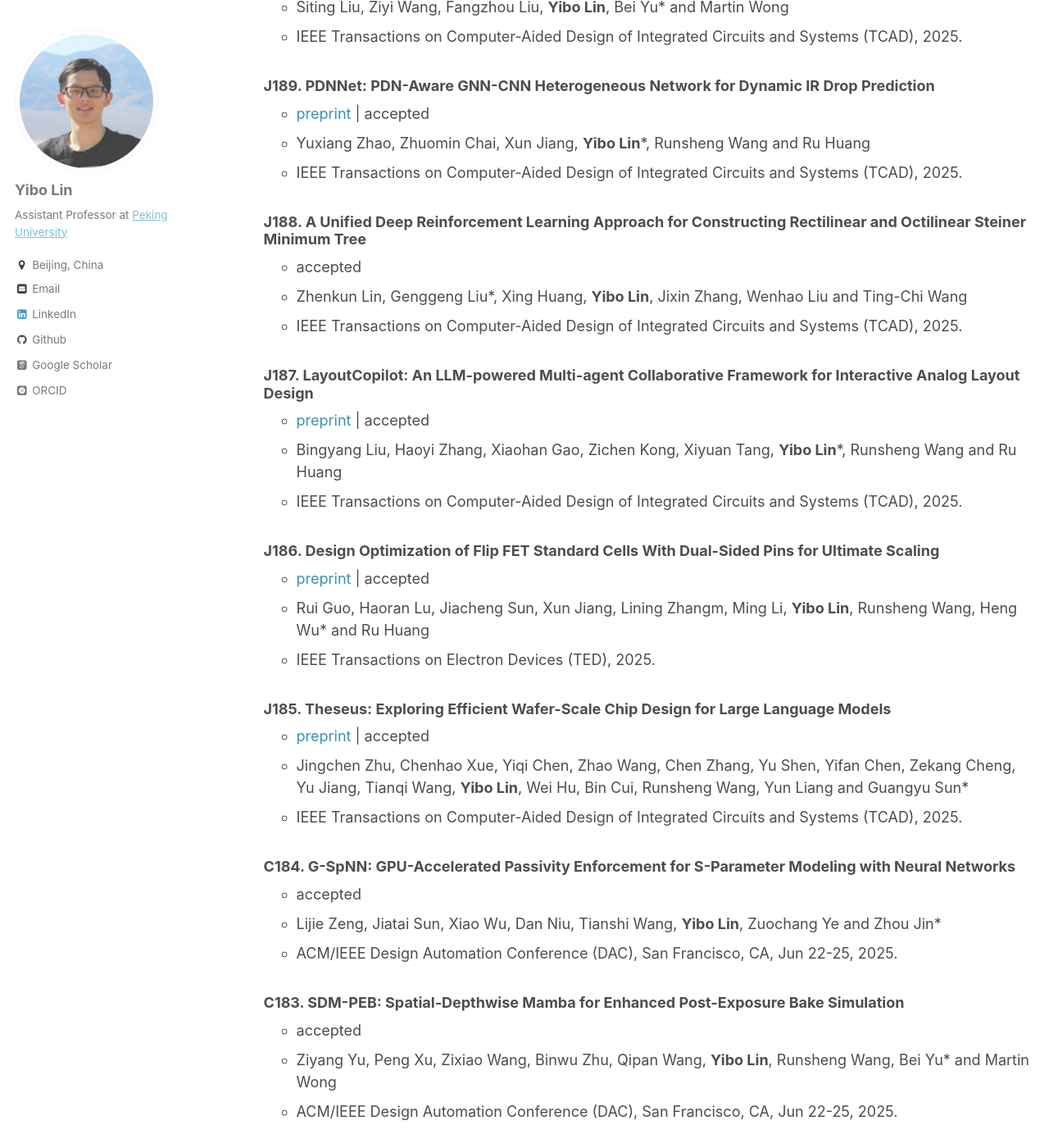
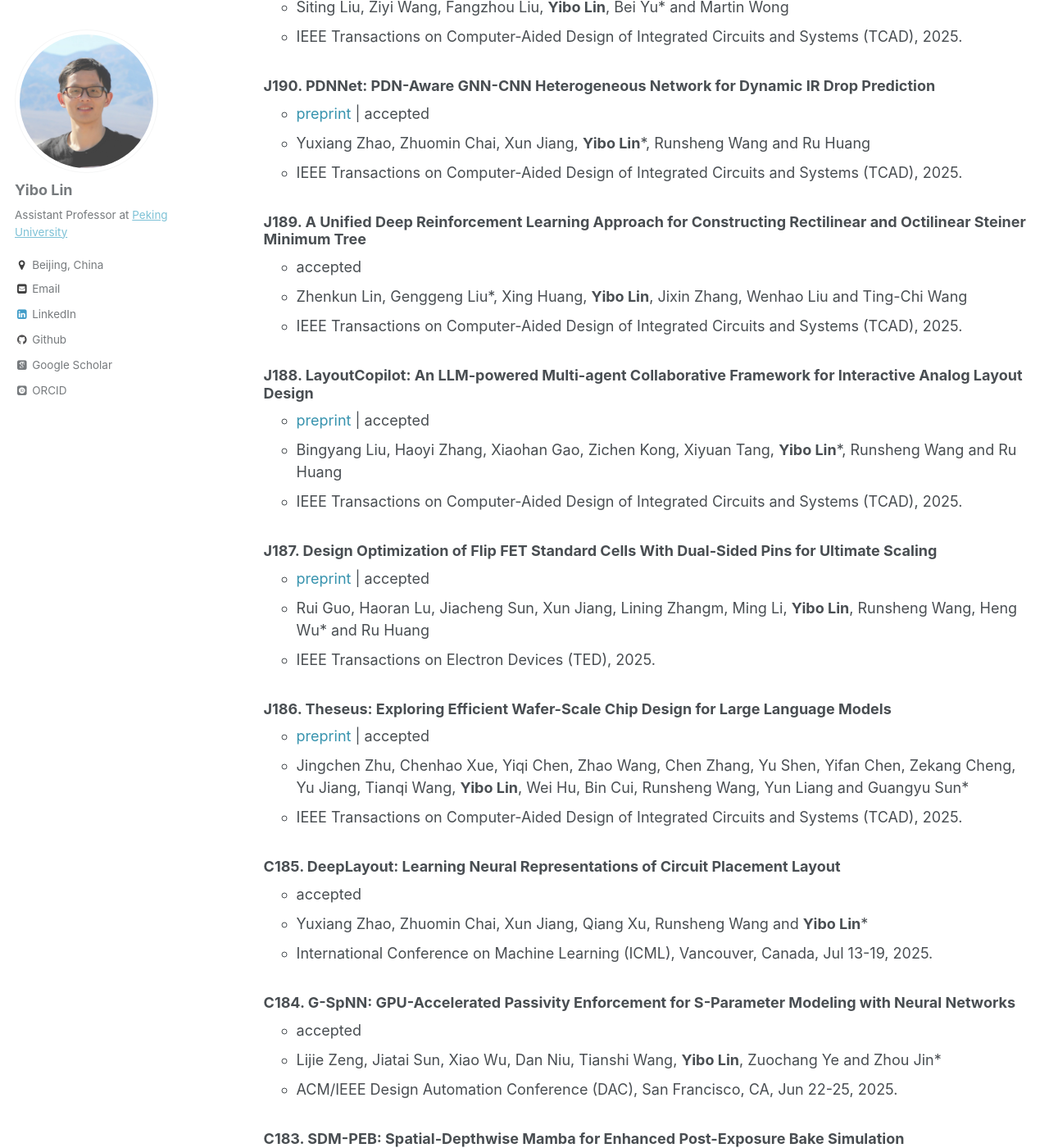
Before and after one commit to limbo018/limbo018.github.io, a Jekyll site: the page built from _pages/publications.md, in a window 1280 px wide and 1400 px high, scrolled down 451 px. Shown: the whole window at 82% size. Built offline with Jekyll 4.4.1, drawn with Linux system fonts in a browser that asks for light colours; some web fonts are replaced.

Commit message:
add yuxiang's icml25 paper

```diff
--- a/_pages/publications.md
+++ b/_pages/publications.md
@@ -20,35 +20,40 @@ Conference and Journal Papers
 
 * 2025
 
-  ### J190. [Sign-off Timing Considerations via Concurrent Routing Topology Optimization](https://doi.org/10.1109/TCAD.2024.3506216)
+  ### J191. [Sign-off Timing Considerations via Concurrent Routing Topology Optimization](https://doi.org/10.1109/TCAD.2024.3506216)
      * accepted
      * Siting Liu, Ziyi Wang, Fangzhou Liu, **Yibo Lin**, Bei Yu\* and Martin Wong
      * IEEE Transactions on Computer-Aided Design of Integrated Circuits and Systems (TCAD), 2025.
 
-  ### J189. [PDNNet: PDN-Aware GNN-CNN Heterogeneous Network for Dynamic IR Drop Prediction](https://doi.org/10.1109/TCAD.2024.3509796)
+  ### J190. [PDNNet: PDN-Aware GNN-CNN Heterogeneous Network for Dynamic IR Drop Prediction](https://doi.org/10.1109/TCAD.2024.3509796)
      * <a href="https://arxiv.org/abs/2403.18569" style="color:#3793ae">preprint</a> \| accepted
      * Yuxiang Zhao, Zhuomin Chai, Xun Jiang, **Yibo Lin**\*, Runsheng Wang and Ru Huang
      * IEEE Transactions on Computer-Aided Design of Integrated Circuits and Systems (TCAD), 2025.
 
-  ### J188. [A Unified Deep Reinforcement Learning Approach for Constructing Rectilinear and Octilinear Steiner Minimum Tree](https://doi.org/10.1109/TCAD.2024.3523429)
+  ### J189. [A Unified Deep Reinforcement Learning Approach for Constructing Rectilinear and Octilinear Steiner Minimum Tree](https://doi.org/10.1109/TCAD.2024.3523429)
      * accepted
      * Zhenkun Lin, Genggeng Liu\*, Xing Huang, **Yibo Lin**, Jixin Zhang, Wenhao Liu and Ting-Chi Wang
      * IEEE Transactions on Computer-Aided Design of Integrated Circuits and Systems (TCAD), 2025.
 
-  ### J187. [LayoutCopilot: An LLM-powered Multi-agent Collaborative Framework for Interactive Analog Layout Design](https://doi.org/10.1109/TCAD.2025.3529805)
+  ### J188. [LayoutCopilot: An LLM-powered Multi-agent Collaborative Framework for Interactive Analog Layout Design](https://doi.org/10.1109/TCAD.2025.3529805)
      * <a href="https://arxiv.org/abs/2406.18873" style="color:#3793ae">preprint</a> \| accepted
      * Bingyang Liu, Haoyi Zhang, Xiaohan Gao, Zichen Kong, Xiyuan Tang, **Yibo Lin**\*, Runsheng Wang and Ru Huang
      * IEEE Transactions on Computer-Aided Design of Integrated Circuits and Systems (TCAD), 2025.
 
-  ### J186. [Design Optimization of Flip FET Standard Cells With Dual-Sided Pins for Ultimate Scaling](https://doi.org/10.1109/TED.2025.3558759)
+  ### J187. [Design Optimization of Flip FET Standard Cells With Dual-Sided Pins for Ultimate Scaling](https://doi.org/10.1109/TED.2025.3558759)
      * <a href="https://arxiv.org/abs/2504.10122" style="color:#3793ae">preprint</a> \| accepted
      * Rui Guo, Haoran Lu, Jiacheng Sun, Xun Jiang, Lining Zhangm, Ming Li, **Yibo Lin**, Runsheng Wang, Heng Wu\* and Ru Huang
      * IEEE Transactions on Electron Devices (TED), 2025.
 
-  ### J185. [Theseus: Exploring Efficient Wafer-Scale Chip Design for Large Language Models](https://doi.org/10.1109/TCAD.2025.3566297)
+  ### J186. [Theseus: Exploring Efficient Wafer-Scale Chip Design for Large Language Models](https://doi.org/10.1109/TCAD.2025.3566297)
      * <a href="https://arxiv.org/abs/2407.02079" style="color:#3793ae">preprint</a> \| accepted
      * Jingchen Zhu, Chenhao Xue, Yiqi Chen, Zhao Wang, Chen Zhang, Yu Shen, Yifan Chen, Zekang Cheng, Yu Jiang, Tianqi Wang, **Yibo Lin**, Wei Hu, Bin Cui, Runsheng Wang, Yun Liang and Guangyu Sun\*
      * IEEE Transactions on Computer-Aided Design of Integrated Circuits and Systems (TCAD), 2025.
+
+  ### C185. DeepLayout: Learning Neural Representations of Circuit Placement Layout
+     * accepted
+     * Yuxiang Zhao, Zhuomin Chai, Xun Jiang, Qiang Xu, Runsheng Wang and **Yibo Lin**\*
+     * International Conference on Machine Learning (ICML), Vancouver, Canada, Jul 13-19, 2025.
 
   ### C184. G-SpNN: GPU-Accelerated Passivity Enforcement for S-Parameter Modeling with Neural Networks
      * accepted
```
Also changed, not shown: _includes/publications_cv.md (+8 -6 lines), ref/publications.bib (+14 -0 lines), 3 other files.
